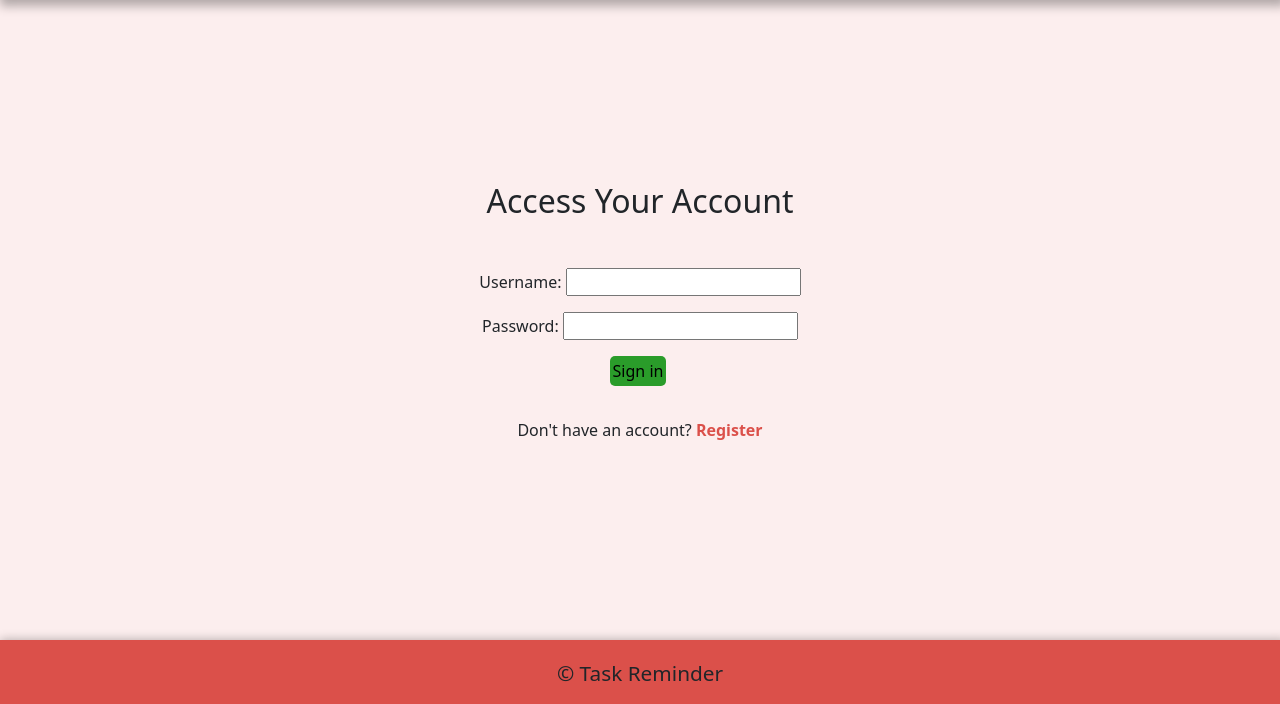
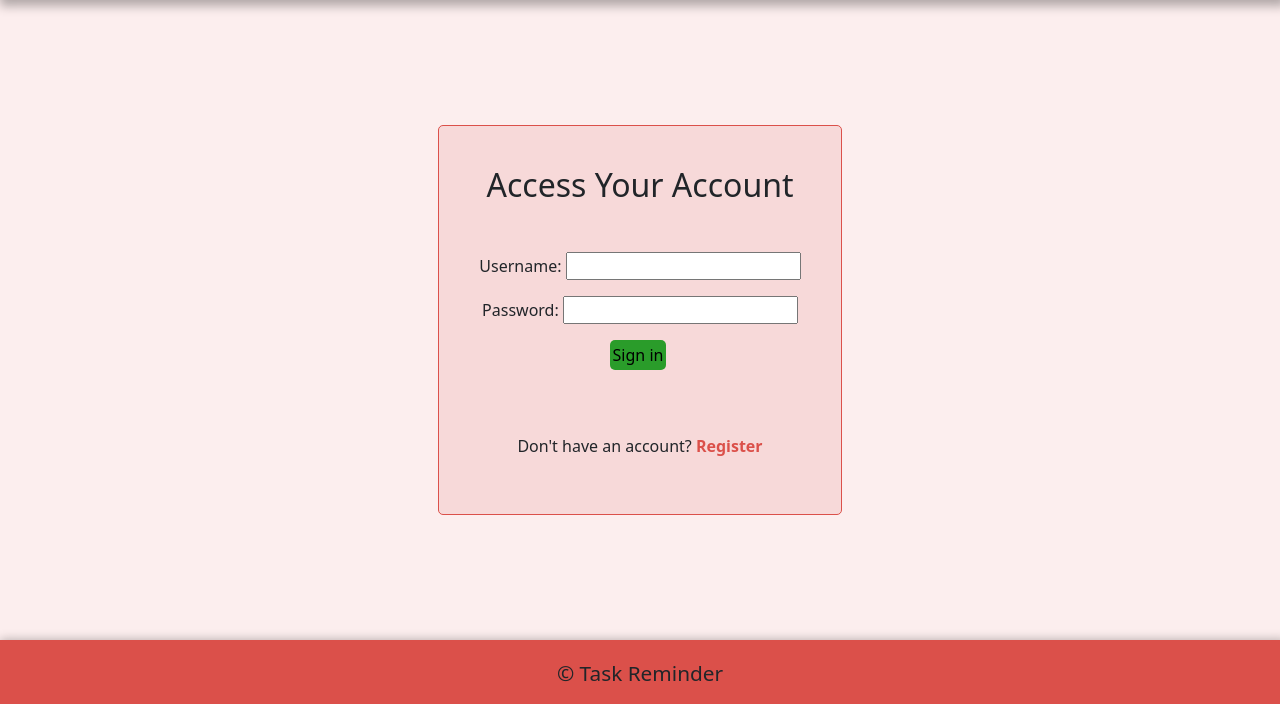
Before and after one commit to Timalexanderandersson/Task-Reminder, a Django app: page /login/ in a window 1280 px wide. Shown: the part 96-800 px from the top of the page. Run offline with Django 5.2, Linux system fonts and the light colour scheme; some libraries are stand-ins or nearby versions.

Commit message:
added style and message to html sites, and css style to them

```diff
--- a/requirements.txt
+++ b/requirements.txt
@@ -1,5 +1,4 @@
 asgiref==3.8.1
-crispy-bootstrap5==2024.2
 dj-database-url==2.2.0
 Django==5.1
 gunicorn==23.0.0
--- a/static/css/style.css
+++ b/static/css/style.css
@@ -44,6 +44,10 @@ body{
 .color-hover:active{
     color: rgb(209, 114, 114);
 }
+/*user name pop up*/
+.user-name{
+    background-color: #fceeee;
+}
 
 /*Main*/
 main{
@@ -55,7 +59,20 @@ main{
     flex-direction: column;
     width: 100%;
 
+
 }
+/*Register div*/
+.register-class{
+border-color: #db504a;
+border-radius: 5px;
+border-style: solid;
+border-width: 1px;
+width: auto;
+padding:5vh;
+background-color: hsl(0, 67%, 91%);
+height: auto;
+}
+
 /*textarea*/
 textarea {
     width:35vh;
@@ -83,7 +100,7 @@ textarea {
 /*Task h2*/
 #task-add{
     padding-right: 2vh;
-    font-size: 1.2rem;
+
 }
 .penn-icon{
     font-size: 1.5rem;
@@ -94,6 +111,7 @@ textarea {
     height: auto;
     border-radius: 8px;
     margin-top: 4px;
+    background-color: hsl(0, 67%, 91%);
 
 }
 /*Addbutton*/
--- a/task_app/templates/edit_task.html
+++ b/task_app/templates/edit_task.html
@@ -1,6 +1,6 @@
 {% extends "base.html" %}
 {% block content %}
-
+<div class="register-class ">
 <h1 class="text-center">Edit: {{tasks.title}}</h1>
 <form method="post" class="text-center" >
     {% csrf_token %}
@@ -8,4 +8,5 @@
     <button type="submit" class="btn btn-success mb-3">Save change</button>
     <p>don't want to edit? <a class="links-for-all" href="{% url 'Homepage' %}">Go back</a> </p>
 </form>
+</div>
 {% endblock %}
--- a/task_app/templates/index.html
+++ b/task_app/templates/index.html
@@ -6,6 +6,7 @@
 
             <i class="fa-solid fa-pen-fancy penn-icon"></i>
         </div>
+
         <div class="task-add-box ">
             <h3 class="text-center mb-4">Create an account to get started!</h3>
             <p class="text-center ">Get started <a class="links-for-all" href="{% url 'register' %}"><strong> Here</strong></a></p>
--- a/task_app/templates/login.html
+++ b/task_app/templates/login.html
@@ -1,17 +1,20 @@
 {% extends "base.html" %}
 {% block content %}
+<div class="register-class ">
 <div class="col-12">
     <div class="text-center">
-    <form method="post" class="text-center mb-3">
+    <form method="post" class="text-center mb-5">
     {% csrf_token %}
     <h2 class="mb-5">Access Your Account</h2>
-   {{ form.as_p }}
+    {{ form.as_p}}
+
    <button type="submit" id="first-button" class="mb-3">Sign in</button>
+   {% for message in messages %}
+   <li>{{ message }}</li>
+   {% endfor %}
     </form>
-    {% for message in messages %}
-           <li class="text-center mb-3">{{ message }}</li>
-        {% endfor %}
     <p class="text-center ">Don't have an account?<a class="links-for-all" href="{% url 'register' %}"><strong> Register</strong></a></p>
 </div>
 </div>
+</div>
 {% endblock %}
--- a/task_app/templates/logout.html
+++ b/task_app/templates/logout.html
@@ -1,5 +1,6 @@
 {% extends "base.html" %}
 {% block content %}
+<div class="register-class ">
 <div class="container text-center">
     <form method="post">
     {% csrf_token %}
@@ -9,4 +10,5 @@
     <p>Go back to your <a class="links-for-all" href="{% url 'task-create' %}"><strong>tasks</strong></a></p>
 
 </div>
+</div>
 {% endblock %}
--- a/task_app/templates/task_edit.html
+++ b/task_app/templates/task_edit.html
@@ -32,6 +32,7 @@
     </div>
 </div>
 <!--Showing the task-->
+
 <div class="for-each-task mb-3">
     {% for task in allinfo %}
     <div class="tasks-header mb-3 {% if task.completed %}new-header{% endif %}">
@@ -39,6 +40,7 @@
         <button class="task-buttons">open</button>
     </div>
     <div class="task-details">
+
         <p><strong>To Do: </strong>{{ task.description }}</p>
         <p> <strong>Before: </strong>{{ task.due_date| date:'Y-m-d' }} <strong>At </strong> {{ task.time_date }}</p>
         <div class="d-flex mb-2">
@@ -49,7 +51,9 @@
                 <button type="submit" class="btn btn-success">Edit</button>
             </form>
         </div>
+
     </div>
+
     {% empty %}
     <h3 class="text-center">You have no tasks!</h3>
     {% endfor %}
--- a/task_app/views.py
+++ b/task_app/views.py
@@ -88,7 +88,6 @@ def AccountLogin(request):
                 login(request, user)
                 messages.success(request, f'Welcome {username}.')
                 return redirect('task-create')
-
         messages.error(request, f'Wrong username or password')
         return render(request, 'login.html', {'form':form})
 
--- a/task_reminder/settings.py
+++ b/task_reminder/settings.py
@@ -29,7 +29,7 @@ TEMPLATES_DIR = os.path.join(BASE_DIR, 'templates')
 SECRET_KEY = os.environ.get("SECRET_KEY")
 
 # SECURITY WARNING: don't run with debug turned on in production!
-DEBUG = False
+DEBUG = True
 
 ALLOWED_HOSTS = ['8000-timalexande-taskreminde-mddohvsghkw.ws.codeinstitute-ide.net','.herokuapp.com']
 
```
Also changed, not shown: task_app/templates/delete_site.html (+4 -3 lines), task_app/templates/register.html (+36 -13 lines), task_app/migrations/0001_initial.py.
